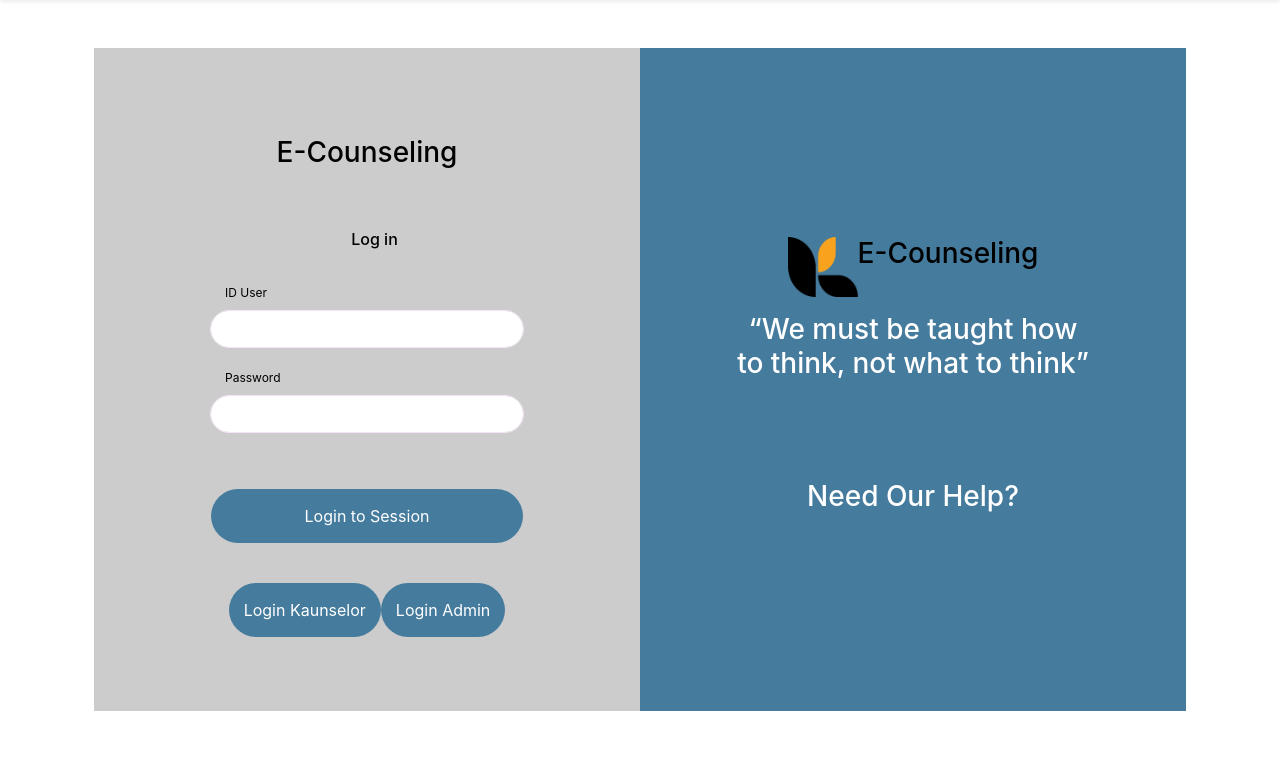
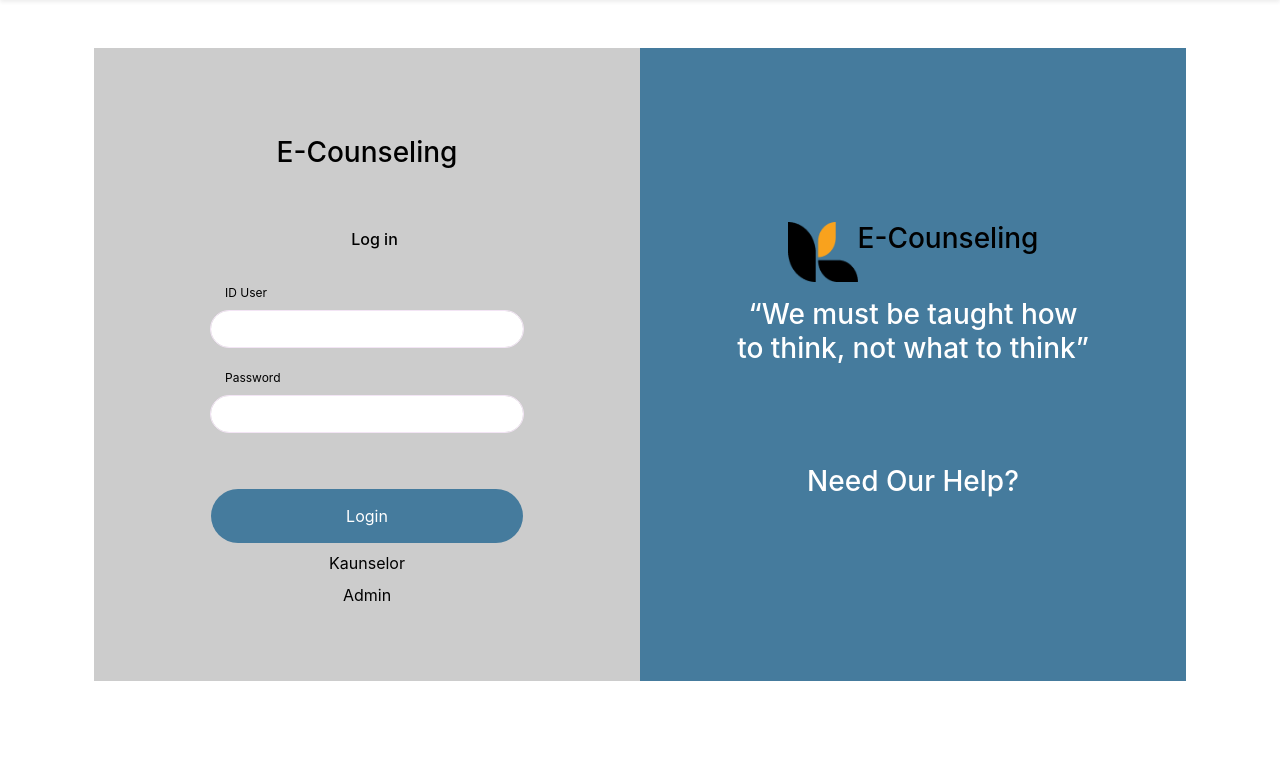
Before and after one commit to Kumpulan1-AIQF/e-CounsellingKVSA, a PHP site: page /login.php in a window 1280 px wide. Shown: the part 106-865 px from the top of the page. After the commit the page ends 787 px from the top, so only its background shows below. Run offline with PHP 8.4, Linux system fonts and the light colour scheme; some libraries are stand-ins or nearby versions.

Commit message:
Update login.php

```diff
--- a/login.php
+++ b/login.php
@@ -3,6 +3,7 @@ include "conn.php";
 ?>
 <!DOCTYPE html>
 <html>
+
 <head>
     <meta charset="utf-8">
     <meta name="viewport" content="width=device-width, initial-scale=1">
@@ -48,9 +49,9 @@ include "conn.php";
 
                             <h6 class="msg-info" style="text-align: center;">Log in</h6>
                             <form action="process-login.php" method="POST">
-                                <?php if(isset($_GET['error'])) { ?>
+                                <?php if (isset($_GET['error'])) { ?>
                                     <p class="error"><?php echo $_GET['error']; ?></p>
-                              <?php  }?>
+                                <?php  } ?>
                                 <div class="form-group">
                                     <label class="form-control-label ">ID User</label>
                                     <input type="text" id="text" name="id_user" placeholder="" class="form-control">
@@ -62,9 +63,9 @@ include "conn.php";
                                 </div>
 
                                 <div class="row justify-content-center my-3 px-3">
-                                <button class="btn-block btn-color">Login to Session</button>
-                                <a href="login_kaunselor.php"><button class="btn-block btn-color">Login Kaunselor</button></a>
-                                <a href="login_admin.php"><button class="btn-block btn-color">Login Admin</button></a>
+                                    <button class="btn-block btn-color">Login</button>
+                                    <a class="btn-block text-center" href="login_kaunselor.php">Kaunselor</a>
+                                    <a class="btn-block text-center" href="login_admin.php">Admin</a>
 
                                 </div>
                             </form>
@@ -75,11 +76,14 @@ include "conn.php";
                 <div class="card card2">
                     <div class="my-auto mx-md-5 px-md-5 right">
                         <div class="row justify-content-center px-3 mb-3">
-                                <img id="logo" src="img\logo.png"><h3>E-Counseling</h3>
+                            <img id="logo" src="img\logo.png">
+                            <h3>E-Counseling</h3>
                         </div>
                         <h3 class="text-white text-center">“We must be taught how to think, not what to think”</h3>
 
-                        <div class="help"><h3 class="text-white text-center">Need Our Help?</h3></div>
+                        <div class="help">
+                            <h3 class="text-white text-center">Need Our Help?</h3>
+                        </div>
                     </div>
                 </div>
             </div>
```
Lines whose indentation alone changed are shown as unchanged.
